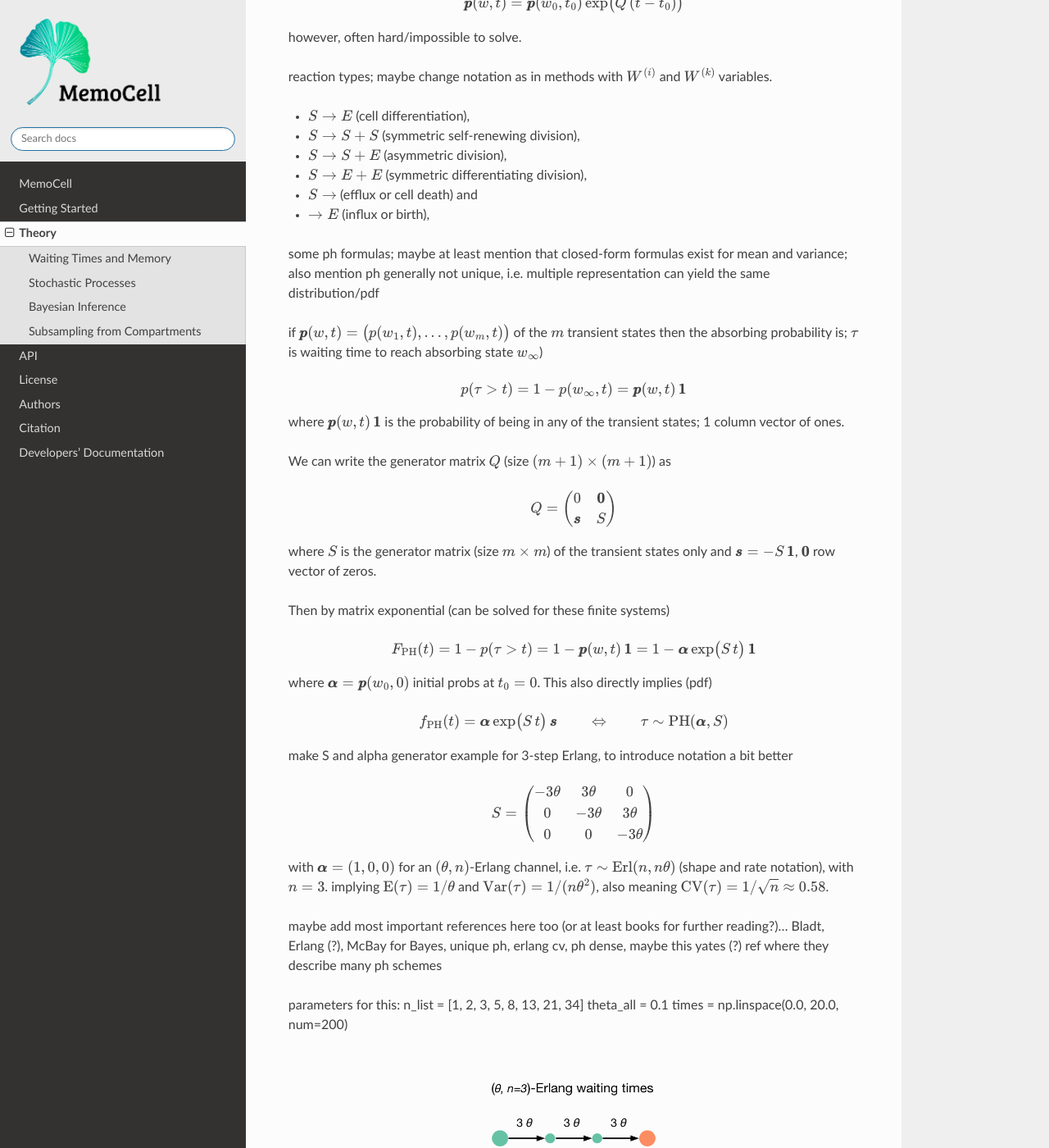
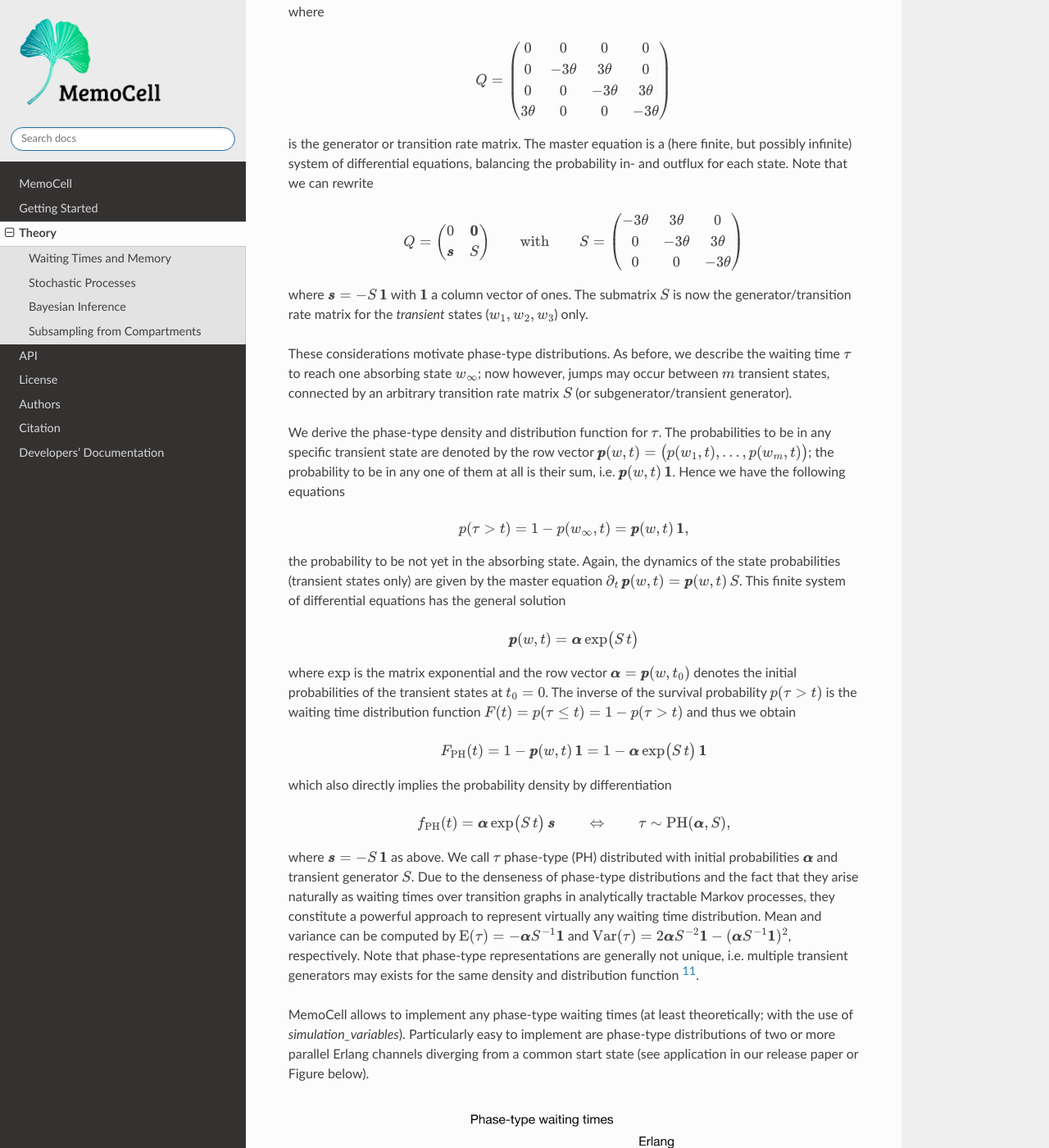
Before and after one commit to mauricelanghinrichs/memocell, a Sphinx documentation site: the page built from docs/theory.rst, in a window 1280 px wide and 1400 px high, scrolled down 2253 px. Shown: the whole window at 82% size. Built offline with Sphinx 7.4.7 and the Read the Docs theme 2.0.0, drawn with Linux system fonts in a browser that asks for light colours; some of the changed text lies outside the part shown.

Commit message:
docs | rtd theory waiting times sec first version

```diff
--- a/docs/theory.rst
+++ b/docs/theory.rst
@@ -47,25 +47,186 @@
 and phase-type distributions. Indeed, phase-type distributions are "dense"
 (in the mathematical sense) in the field of all positive-valued distributions;
 as such, they can `approximate any` waiting time distribution `arbitrarily closely`
-(:math:`\color{red}{\text{CITE}}`; Bladt and Nielsen, 2017; Schassberger, 1973).
-Importantly, these distributions are constructed by convolutions or mixtures
-of exponential distributions and thus we retain the analytical tractability.
+[#bladt]_ [#schb]_. Importantly, these distributions are constructed by
+convolutions or mixtures of exponential distributions and thus we retain the
+analytical tractability.
 
-continue with Erlang...
+This principle is demonstrated best with the Erlang distribution. An Erlang
+waiting time :math:`\tau` is generated when a single cell passes through
+a sequence of :math:`n` (fictitious, hidden) states, each with independent and
+identically distributed exponential waiting times :math:`\tau_i`,
+:math:`i=(1,...,n)` [#erl09]_. In MemoCell we parametrise
+:math:`\tau_i \sim \mathrm{Exp}(n \theta)`; then
+:math:`\tau = \sum_i \tau_i \sim \mathrm{Erl}(n,n\theta)` is Erlang distributed
+with mean :math:`\mathrm{E}(\tau)=1/\theta` and variance
+:math:`\mathrm{Var}(\tau)=1/(n \theta^2)`. The Figure below illustrates the
+transition graph for such an :math:`(\theta, n=3)`-Erlang waiting time (to
+reach the orange state, starting at the leftmost green state).
 
-for PH2 maybe mention that this is now a distribution with CV <1 and >1
-is possible (maybe check that from the jupyter notebook where I did it)
+.. image:: ../images/net_scheme_erl3.png
+    :align: center
+    :scale: 14 %
 
-give some motivation?
+High number of steps :math:`n` can decrease the variability of the distribution
+as :math:`\mathrm{CV}(\tau)=1/\sqrt{n}` (see Figure below, same mean for
+all cases). The exponential distribution is the special case of the Erlang
+distribution for :math:`n=1`. (For a given number of the hidden states
+the Erlang distribution is actually the phase-type distribution with the lowest
+variability [#erlang_cv1]_ [#erlang_cv2]_).
 
-this time maybe start more direct with the reaction types
+.. image:: ../images/wtd_erl_many.png
+    :align: center
+    :scale: 16 %
 
-for 3-step Erlang maybe write down states explicitly: (1,0,0)->(0,1,0)->(0,0,1)
--> absorbing state
+Next to the direct description of the waiting times as done above,
+a second equivalent description of the transition process can be
+given via the master equation (or Kolmogorov forward (and backward)
+equation). This is possible because the process is Markovian
+(exponential waiting times) on the level of the hidden states.
 
-maybe start with single cell view and waiting time description... more intuitive
-deliver the generator description later on and maybe only then write down
-phase-type formulas
+For the :math:`n=3` example, a single cell is either in one of the
+three "green" states :math:`w_1=(1,0,0,0)`, :math:`w_2=(0,1,0,0)`,
+:math:`w_3=(0,0,1,0)` or in the "orange" state :math:`w_\infty=(0,0,0,1)`.
+The orange state is `absorbing`, meaning that the process will jump
+into this state eventually. With the probability row vector
+:math:`\pmb{p}(w, t)=\big(p(w_\infty, t), p(w_1, t), p(w_2, t), p(w_3, t) \big)`,
+the complete probabilistic dynamics are given by the master
+equation
+
+.. math::
+    \partial_t \, \pmb{p}(w, t) = \pmb{p}(w, t) \, Q,
+
+where
+
+.. math::
+    Q = \begin{pmatrix}
+    0 & 0 & 0 & 0 \\
+    0 & -3\theta & 3\theta  & 0 \\
+    0 &0 & -3\theta & 3\theta \\
+    3\theta & 0 & 0 & -3\theta
+    \end{pmatrix}
+
+is the generator or transition rate matrix. The master equation is a
+(here finite, but possibly infinite) system of differential equations,
+balancing the probability in- and outflux for each state. Note that we can
+rewrite
+
+.. math::
+    Q =
+    \begin{pmatrix}
+    0 & \pmb{0} \\
+    \pmb{s} & S
+    \end{pmatrix}
+    \qquad \mathrm{with} \qquad
+    S =
+    \begin{pmatrix}
+    -3\theta & 3\theta  & 0 \\
+    0 & -3\theta & 3\theta \\
+    0 & 0 & -3\theta
+    \end{pmatrix}
+
+where :math:`\pmb{s}=-S\,\pmb{1}` with :math:`\pmb{1}` a column vector of ones.
+The submatrix :math:`S` is now the generator/transition rate matrix for
+the `transient` states (:math:`w_1, w_2, w_3`) only.
+
+These considerations motivate phase-type distributions. As before, we describe
+the waiting time :math:`\tau` to reach one absorbing state :math:`w_\infty`;
+now however, jumps may occur between :math:`m` transient states,
+connected by an arbitrary transition rate matrix :math:`S` (or
+subgenerator/transient generator).
+
+We derive the phase-type density and distribution function for
+:math:`\tau`. The probabilities to be in any specific transient state are
+denoted by the row vector
+:math:`\pmb{p}(w, t) = \big(p(w_1, t), ..., p(w_m, t) \big)`; the probability
+to be in any one of them at all is their sum, i.e.
+:math:`\pmb{p}(w, t) \, \pmb{1}`. Hence we have the following equations
+
+.. math::
+    p(\tau > t) = 1 - p(w_\infty, t) = \pmb{p}(w, t) \, \pmb{1},
+
+the probability to be not yet in the absorbing state. Again, the dynamics
+of the state probabilities (transient states only) are given by the master
+equation :math:`\partial_t \, \pmb{p}(w, t) = \pmb{p}(w, t) \, S`. This finite
+system of differential equations has the general solution
+
+.. math::
+    \pmb{p}(w, t) = \pmb{\alpha} \, \mathrm{exp}\big(S\,t\big)
+
+where :math:`\mathrm{exp}` is the matrix exponential and the row vector
+:math:`\pmb{\alpha}=\pmb{p}(w, t_0)` denotes the initial probabilities of the
+transient states at :math:`t_0=0`. The inverse of the survival probability
+:math:`p(\tau > t)` is the waiting time distribution function
+:math:`F(t)=p(\tau \le t)=1-p(\tau > t)` and
+thus we obtain
+
+.. math::
+    F_{\mathrm{PH}}(t) = 1 - \pmb{p}(w, t) \, \pmb{1}
+    = 1 - \pmb{\alpha} \, \mathrm{exp}\big(S\,t\big) \, \pmb{1}
+
+which also directly implies the probability density by differentiation
+
+.. math::
+    f_{\mathrm{PH}}(t) = \pmb{\alpha} \, \mathrm{exp}\big(S\,t\big) \, \pmb{s}
+    \qquad \Leftrightarrow \qquad \tau \sim \mathrm{PH}(\pmb{\alpha}, S),
+
+where :math:`\pmb{s}=-S\,\pmb{1}` as above. We call :math:`\tau` phase-type (PH)
+distributed with initial probabilities :math:`\pmb{\alpha}` and
+transient generator :math:`S`. Due to the denseness of phase-type
+distributions and the fact that they arise naturally as waiting times over
+transition graphs in analytically tractable Markov processes, they
+constitute a powerful approach to represent virtually any waiting
+time distribution. Mean and variance can be computed by
+:math:`\mathrm{E}(\tau)=-\pmb{\alpha}S^{-1}\pmb{1}` and
+:math:`\mathrm{Var}(\tau)= 2\pmb{\alpha}S^{-2}\pmb{1}-(\pmb{\alpha}S^{-1}\pmb{1})^2`,
+respectively. Note that phase-type representations are
+generally not unique, i.e. multiple transient generators may exists for the same
+density and distribution function [#ph_uniq]_.
+
+MemoCell allows to implement any phase-type waiting times (at least
+theoretically; with the use of `simulation_variables`). Particularly easy to
+implement are phase-type distributions of two or more parallel Erlang channels
+diverging from a common start state (see application in our release paper or
+Figure below).
+
+.. image:: ../images/net_scheme_ph2_2_4.png
+    :align: center
+    :scale: 16 %
+
+In the Figure example we have used 2-step and 4-step Erlang channels that
+together construct a quite long-tailed waiting time distribution (Figure
+below); in comparison the weighted densities of the individual `(0.03,4)` and
+`(0.04,2)` Erlang channels. The CV of such phase-type distributions can be
+larger or smaller than (or equal to) 1.
+
+.. image:: ../images/wtd_phase_type_2.png
+    :align: center
+    :scale: 15 %
+
+Note that already finite Erlang mixture distributions are dense in the
+field of positive-valued distributions [#bladt]_ [#schb]_, so we believe
+that our approach may provide a versatile start point for many problems.
+
+Stochastic Processes
+^^^^^^^^^^^^^^^^^^^^
+
+here I have to make two main steps: ensemble level, multiple reaction;
+the whole description (S, Q) before was for a single cell
+
+maybe introduce waiting times first (as a single-reaction module, also
+mention Markov processes there) and connect different modules here now for
+multi-reaction pathways; and then main: how to efficiently characterise them
+-> moment simulations (next to stochastic simulations)
+
+maybe switch term from state to node or variable when describing the figure;
+in the previous section they represented concrete states (i.e. (1,0,0)), but
+now they 'encode' or 'induce' a whole set of states (each variable can be
+in any integer and then all states arises combinatorial)
+
+general master equation for Markov jump processes (continuous time, discrete
+state space); SEE NEW notes on Goodnotes: maybe remove this initial condition thing
+and directly write the general ME, starting from initial distribution p(w0, t0);
+mention that all are 1xn row vectors
 
 maybe focus here in this first section on the "single cell view"; say in next
 section that this is can applied automatically for many cells running through the
@@ -73,41 +234,20 @@
 
 rates we introduce are the rates of single cells passing through such schemes
 
-maybe start with exponential and some words on memory;
-mention :math:`\mathrm{CV}(\tau)=\frac{\sqrt{\mathrm{Var}(\tau)}}{\mathrm{E}(\tau)} = 1`
-for exponentially distributed :math:`\tau \sim \mathrm{Exp}(\theta)`
-(rate notation, or call this q?)
+maybe also mention exponential split probabilities to enter the different
+channels; theta/(sum over all theta diverging)
 
-generator/ME and waiting time description?
+maybe say how the competition is implemented (for more than one module starting
+at a main variable, we split at its centric hidden variable), or even show a
+scheme (similar to schemes above for Erlang and PH2 channels); maybe also say
+that other thing than this competition can be implemented via simulation variables
+for example minimum or maximum between two channels (ph closed under order
+statistics).
 
-transient and absorbing state?
+mention that reactions start at centric hidden node
 
-maybe accompany images below with image for hidden layer structures
-
-mention available reaction types somewhere?
-
-mention phase-type dense and Erlang smallest CV for given transient states
-
-don't forget to mention that n=1 is exponential/Markov case
-
-general master equation for Markov jump processes (continuous time, discrete
-state space); SEE NEW notes on Goodnotes: maybe remove this initial condition thing
-and directly write the general ME, starting from initial distribution p(w0, t0);
-mention that all are 1xn row vectors
-
-.. math::
-    \partial_t \,\pmb{p}(w, t) = \pmb{p}(w, t) \, Q
-
-where :math:`Q` is the (possibly infinite sized) transition rate (or generator)
-matrix. describe :math:`Q`; also note that ME is sometimes written in transposed
-form. with fundamental solution
-
-.. math::
-    \pmb{p}(w, t) = \pmb{p}(w_0, t_0) \, \mathrm{exp}\big(Q\,(t-t_0)\big)
-
-however, often hard/impossible to solve.
-
-
+People may also find other inspiration
+in Reference [#min_max_ph]_; for example
 
 reaction types; maybe change notation as in methods with :math:`W^{(i)}` and
 :math:`W^{(k)}` variables.
@@ -123,116 +263,6 @@
 - :math:`S \rightarrow` (efflux or cell death) and
 
 - :math:`\rightarrow E` (influx or birth),
-
-some ph formulas; maybe at least mention that closed-form formulas exist
-for mean and variance; also mention ph generally not unique, i.e. multiple
-representation can yield the same distribution/pdf
-
-if :math:`\pmb{p}(w, t) = \big(p(w_1, t), ..., p(w_m, t) \big)` of the :math:`m`
-transient states then the absorbing probability is; :math:`\tau` is waiting time
-to reach absorbing state :math:`w_\infty`)
-
-.. math::
-    p(\tau > t) = 1 - p(w_\infty, t) = \pmb{p}(w, t) \, \pmb{1}
-
-where :math:`\pmb{p}(w, t) \, \pmb{1}` is the probability of being
-in any of the transient states; 1 column vector of ones.
-
-We can write the generator matrix :math:`Q` (size :math:`(m+1)\times (m+1)`) as
-
-.. math::
-    Q =
-    \begin{pmatrix}
-    0 & \pmb{0} \\
-    \pmb{s} & S
-    \end{pmatrix}
-
-where :math:`S` is the generator matrix (size :math:`m\times m`) of the
-transient states only and :math:`\pmb{s} = - S \, \pmb{1}`, :math:`\pmb{0}`
-row vector of zeros.
-
-Then by matrix exponential (can be solved for these finite systems)
-
-.. math::
-    F_{\mathrm{PH}}(t) = 1 - p(\tau > t) = 1 - \pmb{p}(w, t) \, \pmb{1}
-    = 1 - \pmb{\alpha} \, \mathrm{exp}\big(S\,t\big) \, \pmb{1}
-
-where :math:`\pmb{\alpha} = \pmb{p}(w_0, 0)` initial probs at :math:`t_0=0`. This
-also directly implies (pdf)
-
-.. math::
-    f_{\mathrm{PH}}(t) = \pmb{\alpha} \, \mathrm{exp}\big(S\,t\big) \, \pmb{s}
-    \qquad \Leftrightarrow \qquad \tau \sim \mathrm{PH}(\pmb{\alpha}, S)
-
-
-make S and alpha generator example for 3-step Erlang, to introduce
-notation a bit better
-
-.. math::
-    S =
-    \begin{pmatrix}
-    -3\theta & 3\theta  & 0 \\
-    0 & -3\theta & 3\theta \\
-    0 & 0 & -3\theta
-    \end{pmatrix}
-
-with :math:`\pmb{\alpha}=(1,0,0)` for an :math:`(\theta, n)`-Erlang
-channel, i.e. :math:`\tau \sim \mathrm{Erl}(n ,n \theta)`
-(shape and rate notation), with :math:`n=3`.
-implying :math:`\mathrm{E}(\tau)=1/\theta` and
-:math:`\mathrm{Var}(\tau)=1/(n \theta^2)`,
-also meaning :math:`\mathrm{CV}(\tau)=1/\sqrt{n} \approx 0.58`.
-
-maybe add most important references here too (or at least books
-for further reading?)...
-Bladt, Erlang (?), McBay for Bayes, unique ph, erlang cv, ph dense,
-maybe this yates (?) ref where they describe many ph schemes
-
-parameters for this:
-n_list = [1, 2, 3, 5, 8, 13, 21, 34]
-theta_all = 0.1
-times = np.linspace(0.0, 20.0, num=200)
-
-.. image:: ../images/net_scheme_erl3.png
-    :align: center
-    :scale: 14 %
-
-.. image:: ../images/wtd_erl_many.png
-    :align: center
-    :scale: 16 %
-
-hi hi
-
-parameters for this:
-n_d4 = 4
-n_d2 = 2
-theta_d4 = 0.03
-theta_d2 = 0.04
-act_times = np.linspace(0.0, 90.0)
-
-.. image:: ../images/net_scheme_ph2_2_4.png
-    :align: center
-    :scale: 16 %
-
-.. image:: ../images/wtd_phase_type_2.png
-    :align: center
-    :scale: 15 %
-
-
-Stochastic Processes
-^^^^^^^^^^^^^^^^^^^^
-
-maybe introduce waiting times first (as a single-reaction module, also
-mention Markov processes there) and connect different modules here now for
-multi-reaction pathways; and then main: how to efficiently characterise them
--> moment simulations (next to stochastic simulations)
-
-maybe say how the competition is implemented (for more than one module starting
-at a main variable, we split at its centric hidden variable), or even show a
-scheme (similar to schemes above for Erlang and PH2 channels); maybe also say
-that other thing than this competition can be implemented via simulation variables
-for example minimum or maximum between two channels (ph closed under order
-statistics).
 
 hidden and main variables?
 
@@ -408,3 +438,23 @@
 corrected mean and variance estimates that we load to MemoCell are
 :math:`\mathrm{E}(N) = \mathrm{E}(S) \approx 36.7` and
 :math:`\mathrm{Var}(N) = \mathrm{Var}(S) -  \frac{\alpha (1-\alpha)}{\alpha^2} \mathrm{E}(S) \approx 161.7`.
+
+
+
+.. rubric:: References
+
+.. [#erlang_cv1] Aldous, D., and Shepp, L. (1987). The least variable phase type distribution is erlang. Commun. Stat. Stoch. Models 3, 467–473.
+.. [#bladt] Bladt, M., and Nielsen, B.F. (2017). Matrix-Exponential Distributions in Applied Probability (Springer).
+.. [#cinlar] Çinlar, E. (2013). Introduction to Stochastic Processes (Dover Publications, Inc).
+.. [#cox55] Cox, D.R. (1955). A use of complex probabilities in the theory of stochastic processes. Math. Proc. Camb. Philos. Soc. 51, 313–319.
+.. [#erl09] Erlang, A.K. (1909). Sandsynlighedsregning og Telefonsamtaler. Nyt Tidsskr. Mat. 20, 33–39.
+.. [#gill1] Gillespie, D.T. (1976). A general method for numerically simulating the stochastic time evolution of coupled chemical reactions. J. Comput. Phys. 22, 403–434.
+.. [#gill2] Gillespie, D.T. (1977). Exact stochastic simulation of coupled chemical reactions. J. Phys. Chem. 81, 2340–2361.
+.. [#min_max_ph] Hurtado, P.J., and Kirosingh, A.S. (2019). Generalizations of the ‘Linear Chain Trick’: incorporating more flexible dwell time distributions into mean field ODE models. J. Math. Biol. 79, 1831–1883.
+.. [#jensen] Jensen, A. (1949). Distribution patterns composed of a limited number of exponential distributions. In Den 11. Skandinaviske Matematikerkongres, (Trondheim), pp. 209–215.
+.. [#mackay] MacKay, D.J.C. (2003). Information Theory, Inference, and Learning Algorithms (Cambridge University Press).
+.. [#ph_uniq] O’Cinneide, C.A. (1989). On non-uniqueness of representations of phase-type distributions. Commun. Stat. Stoch. Models 5, 247–259.
+.. [#erlang_cv2] O’Cinneide, C.A. (1991). Phase-Type Distributions and Majorization. Ann. Appl. Probab. 1, 219–227.
+.. [#schb] Schassberger, R. (1973). Warteschlangen (Springer Verlag).
+.. [#skilling] Skilling, J. (2006). Nested sampling for general Bayesian computation. Bayesian Anal. 1, 833–860.
+.. [#dynesty] Speagle, J.S. (2020). dynesty: a dynamic nested sampling package for estimating Bayesian posteriors and evidences. Mon. Not. R. Astron. Soc. 493, 3132–3158.
```
